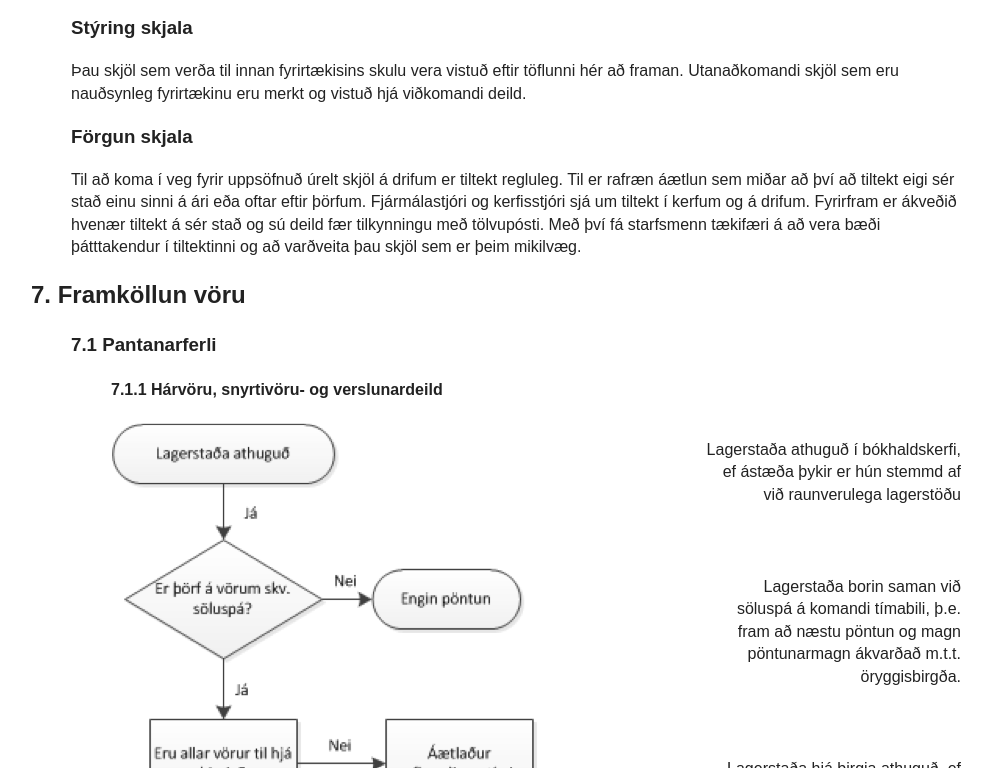
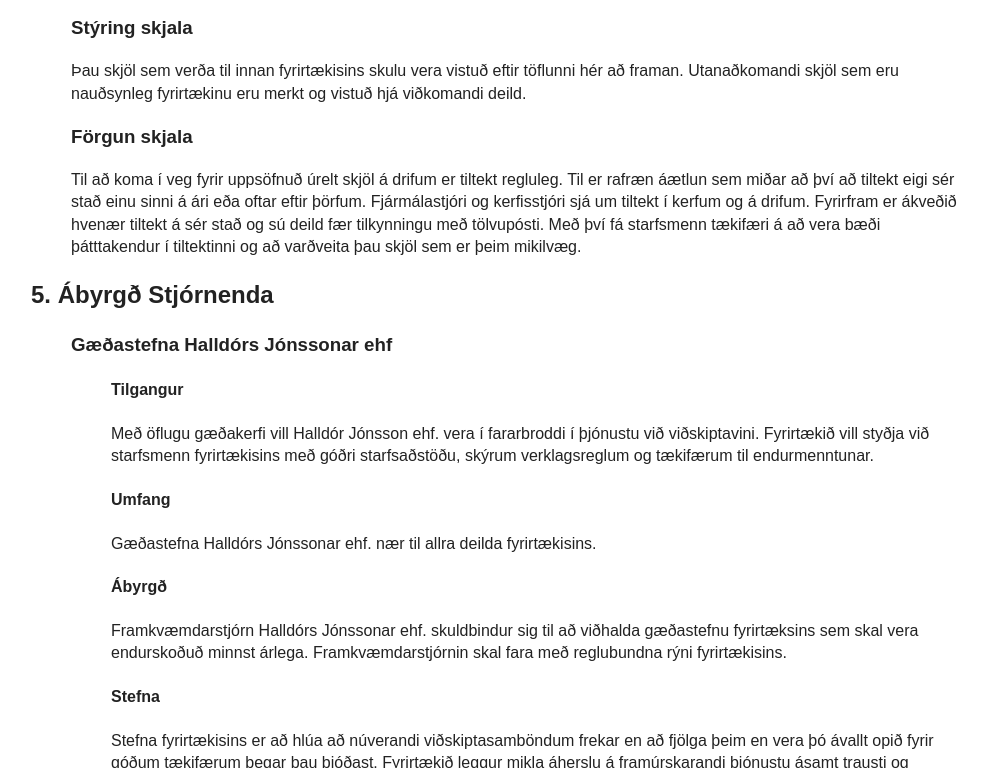
Before and after one commit to HilmarBirgir/halldorjonsson, a plain HTML site: page index.html in a window 1280 px wide. Shown: the part 2032-2800 px from the top of the page, without its empty margins (219-1211 px from the left). Drawn offline with Linux system fonts and the light colour scheme.

Commit message:
more stuff

```diff
--- a/index.html
+++ b/index.html
@@ -54,8 +54,24 @@
         <p>Þau skjöl sem verða til innan fyrirtækisins skulu vera vistuð eftir töflunni hér að framan. Utanaðkomandi skjöl sem eru nauðsynleg fyrirtækinu eru merkt og vistuð hjá viðkomandi deild.</p>
         <h3>Förgun skjala</h3>
         <p>Til að koma í veg fyrir uppsöfnuð úrelt skjöl á drifum er tiltekt regluleg. Til er rafræn áætlun sem miðar að því að tiltekt eigi sér stað einu sinni á ári eða oftar eftir þörfum. Fjármálastjóri og kerfisstjóri sjá um tiltekt í kerfum og á drifum. Fyrirfram er ákveðið hvenær tiltekt á sér stað og sú deild fær tilkynningu með tölvupósti. Með því fá starfsmenn tækifæri á að vera bæði þátttakendur í tiltektinni og að varðveita þau skjöl sem er þeim mikilvæg.</p>
-
-
+      </div>
+      <h2>5. Ábyrgð Stjórnenda</h2>
+      <div class="indent">
+        <h3>Gæðastefna Halldórs Jónssonar ehf</h3>
+        <div class="indent">
+          <h4>Tilgangur</h4>
+          <p>Með öflugu gæðakerfi vill Halldór Jónsson ehf. vera í fararbroddi í þjónustu við viðskiptavini. Fyrirtækið vill styðja við starfsmenn fyrirtækisins með góðri starfsaðstöðu, skýrum verklagsreglum og tækifærum til endurmenntunar.</p>
+          <h4>Umfang</h4>
+          <p>Gæðastefna Halldórs Jónssonar ehf. nær til allra deilda fyrirtækisins.</p>
+          <h4>Ábyrgð</h4>
+          <p>Framkvæmdarstjórn Halldórs Jónssonar ehf. skuldbindur sig til að viðhalda gæðastefnu fyrirtæksins sem skal vera endurskoðuð minnst árlega. Framkvæmdarstjórnin skal fara með reglubundna rýni fyrirtækisins.</p>
+          <h4>Stefna</h4>
+          <p>Stefna fyrirtækisins er að hlúa að núverandi viðskiptasamböndum frekar en að fjölga þeim en vera þó ávallt opið fyrir góðum tækifærum þegar þau bjóðast. Fyrirtækið leggur mikla áherslu á framúrskarandi þjónustu ásamt trausti og gagnkvæmri virðingu milli viðskiptavinar og fyrirtækisins.  Halldór Jónsson ehf beitir sér fyrir því að styrkja fyrirtækið á öllum sviðum til langs tíma, mögulega á kostnað skammtímaávinnings.</p>
+          <h4>Markmið</h4>
+          <p>· Að þjálfa starfsmenn sína og tryggja endurmenntun sem nauðsynleg er hverju sinni.</p>
+          <p>· Að veita viðskiptavinum fullnægjandi þjónustu.</p>
+          <p>· Að framfylgja og viðhalda verklagsreglum í gæðahandbók.</p>
+        </div>
       </div>
       <h2>7. Framköllun vöru</h2>
       <div class="indent">
```
